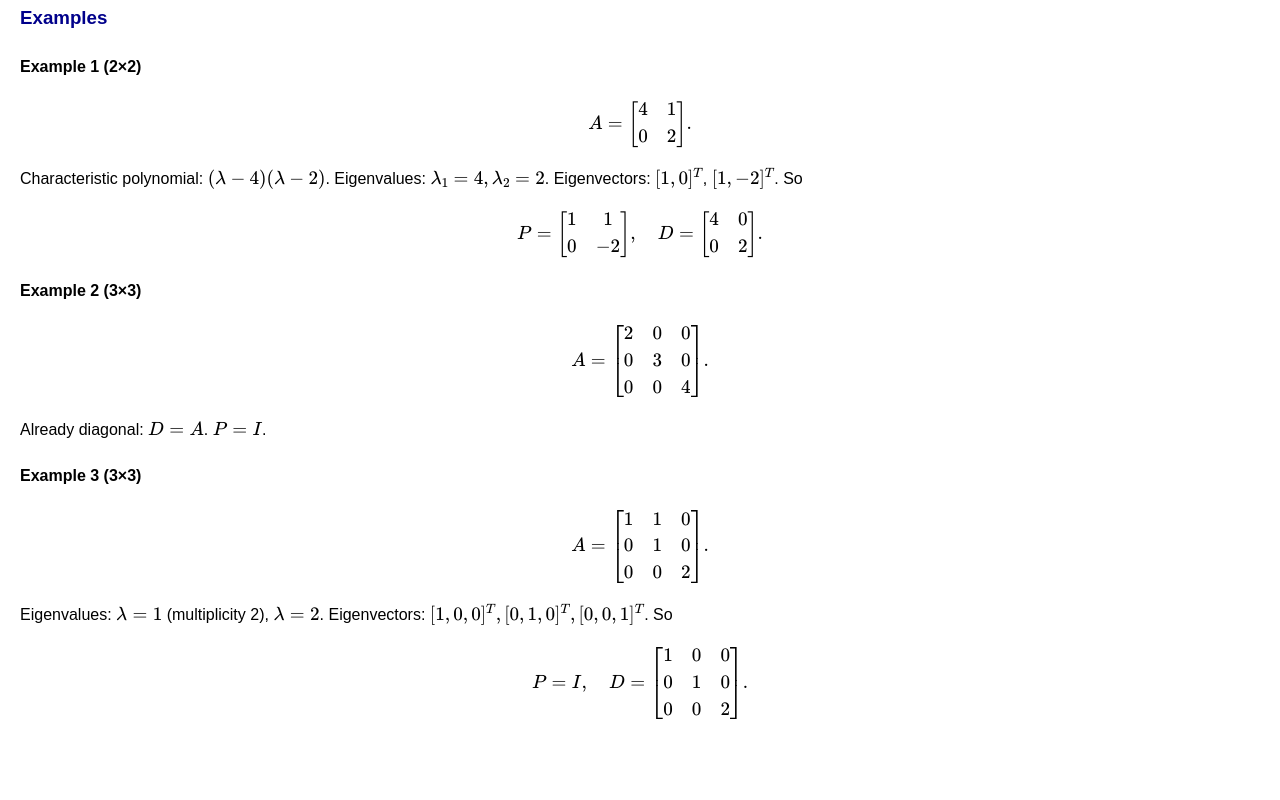
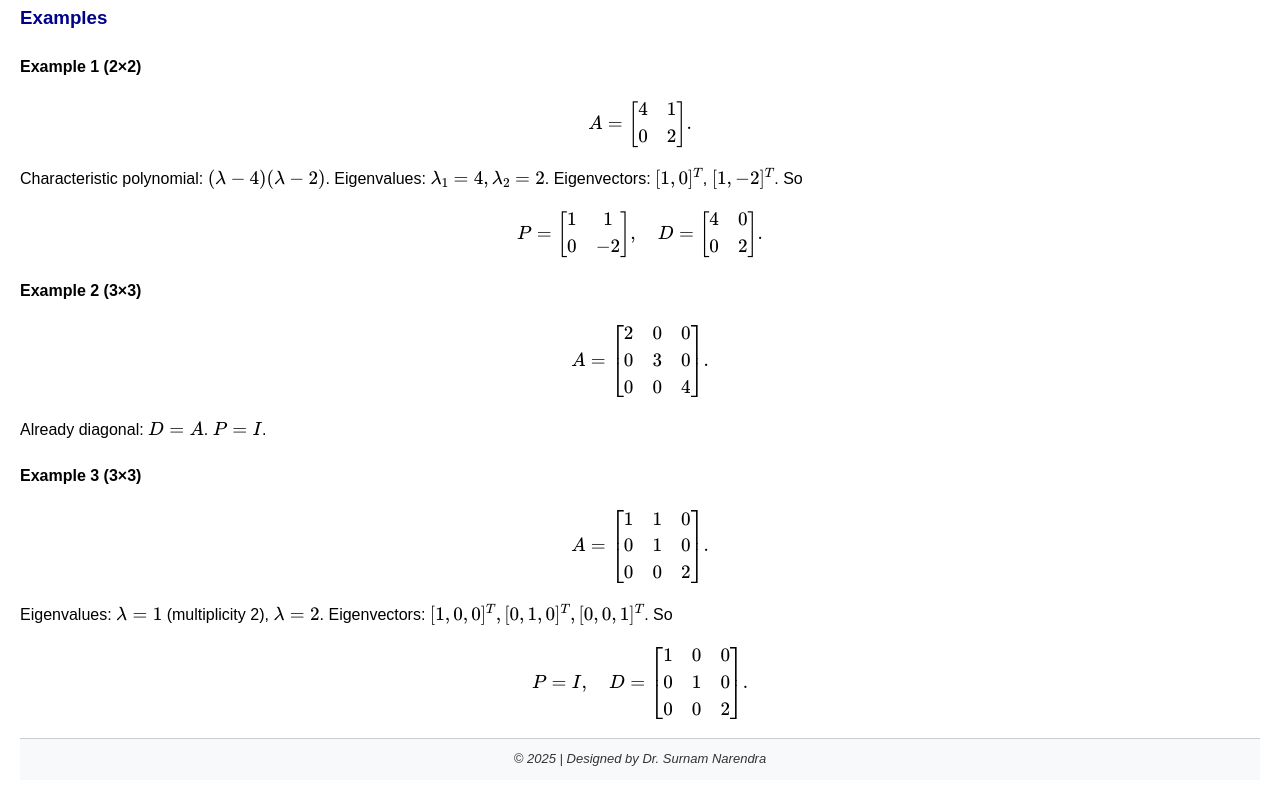
Before and after one commit to SurnamNarendra/Enginerring-Mathematics, a plain HTML site: page ch1-lecture-08.html in a window 1280 px wide. Shown: the part 2015-2815 px from the top of the page. Before the commit the page ends 2754 px from the top, so only its background shows below. Drawn offline with nearby package versions, Linux system fonts and the light colour scheme.

Commit message:
Update ch1-lecture-08.html

```diff
--- a/ch1-lecture-08.html
+++ b/ch1-lecture-08.html
@@ -147,5 +147,8 @@ P = I, \quad D = \begin{bmatrix} 1 & 0 & 0 \\ 0 & 1 & 0 \\ 0 & 0 & 2 \end{bmatri
 \]
 </p>
 
+  <footer style="background:#f8f9fa;color:#333;text-align:center;padding:10px;font-size:13px;font-style:italic;border-top:1px solid #ccc;">
+© 2025 | Designed by Dr. Surnam Narendra
+</footer>
 </body>
 </html>
```
